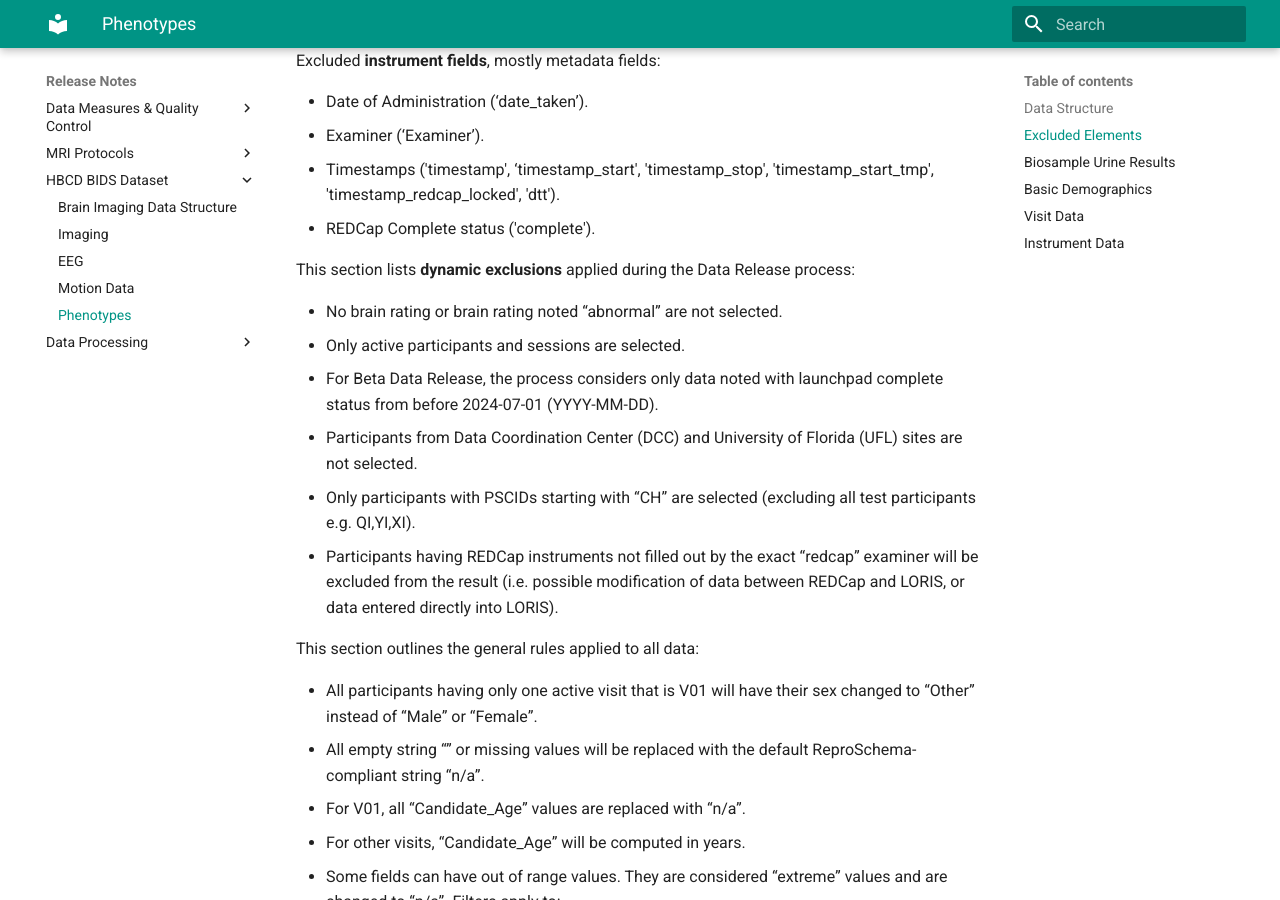
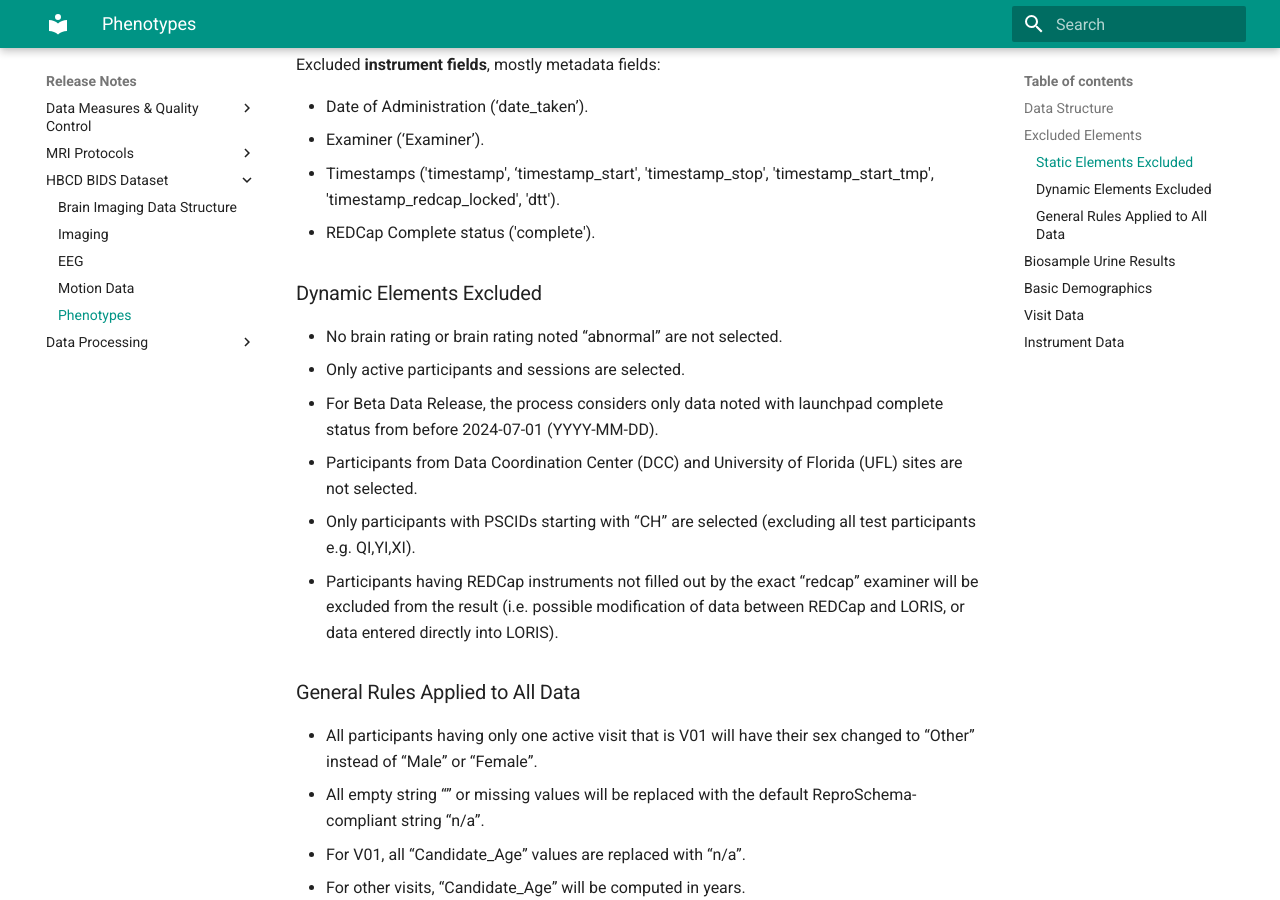
Before and after one commit to mattcieslak/hbcd-docs, an MkDocs documentation site: the page built from docs/datacuration/phenotypes.md, in a window 1280 px wide and 900 px high, scrolled down 1846 px. Built offline with MkDocs 1.6.1 and Material for MkDocs 9.7.7, drawn with Linux system fonts in a browser that asks for light colours; some of the changed text lies outside the part shown.

Commit message:
Update phenotypes.md

````diff
--- a/docs/datacuration/phenotypes.md
+++ b/docs/datacuration/phenotypes.md
@@ -18,8 +18,7 @@ root/
 ```
 
 ## Excluded Elements
-This section lists **static elements** excluded from the data release.
-
+### Static Elements Excluded
 Excluded **participants**:
 
 - ARK: 2
@@ -65,7 +64,7 @@ Excluded **instrument fields**, mostly metadata fields:
 - Timestamps ('timestamp', ‘timestamp_start', 'timestamp_stop', 'timestamp_start_tmp', 'timestamp_redcap_locked', 'dtt').
 - REDCap Complete status ('complete').
 
-This section lists **dynamic exclusions** applied during the Data Release process:
+### Dynamic Elements Excluded
 
 - No brain rating or brain rating noted “abnormal” are not selected.
 - Only active participants and sessions are selected.
@@ -74,8 +73,7 @@ This section lists **dynamic exclusions** applied during the Data Release proces
 - Only participants with PSCIDs starting with “CH” are selected (excluding all test participants e.g. QI,YI,XI).
 - Participants having REDCap instruments not filled out by the exact “redcap” examiner will be excluded from the result (i.e. possible modification of data between REDCap and LORIS, or data entered directly into LORIS).
 
-This section outlines the general rules applied to all data:
-
+### General Rules Applied to All Data
 - All participants having only one active visit that is V01 will have their sex changed to “Other” instead of “Male” or “Female”.
 - All empty string “” or missing values will be replaced with the default ReproSchema-compliant string “n/a”.
 - For V01, all “Candidate_Age” values are replaced with “n/a”.
````
